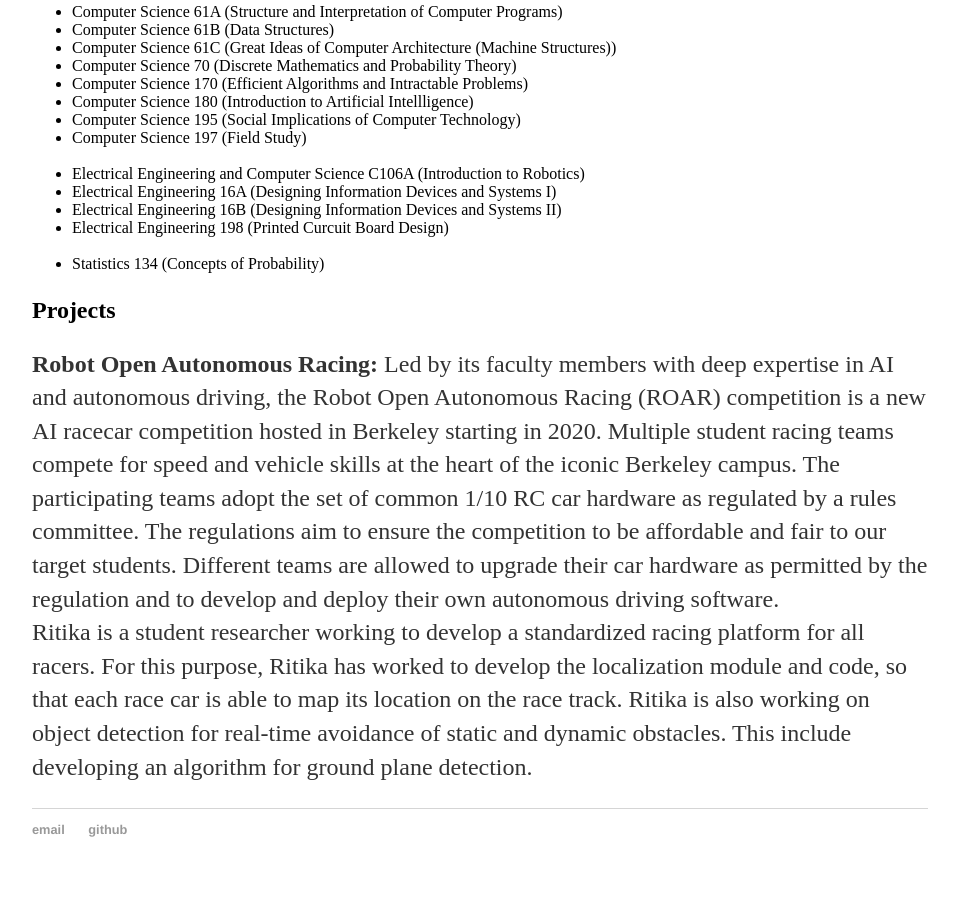
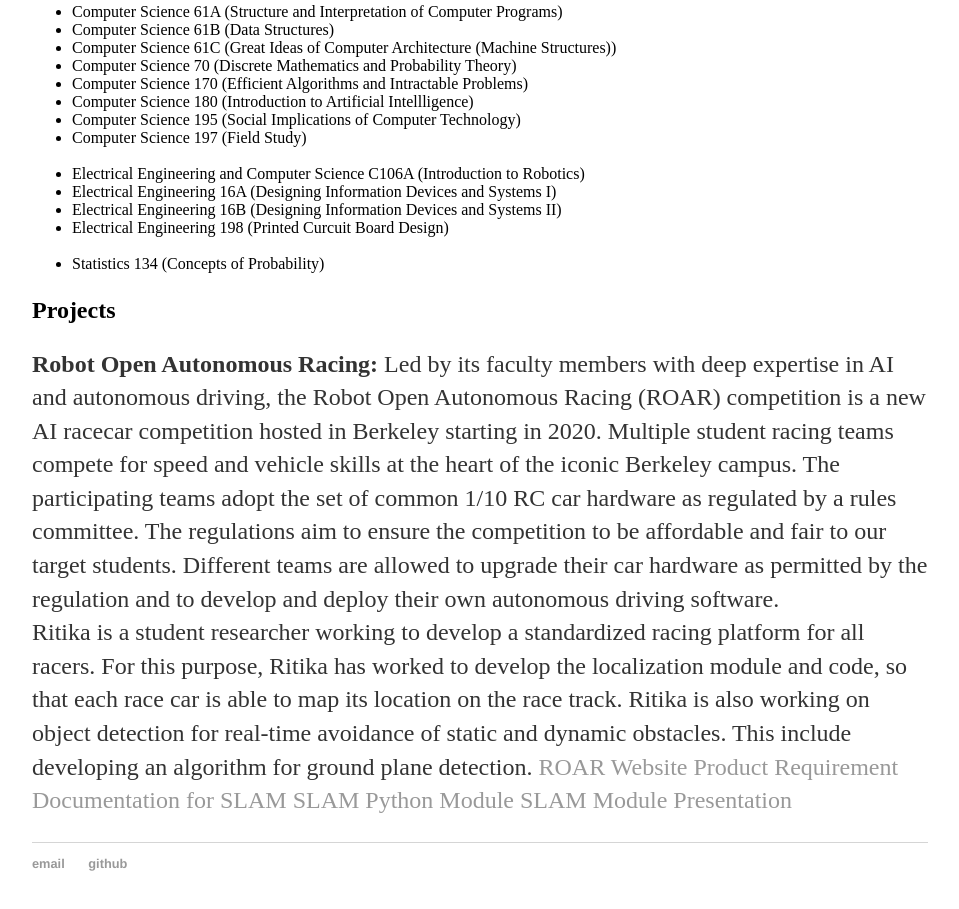
Before and after one commit to RitShri/RitShri.github.io, a plain HTML site: page cv/index.html in a window 1280 px wide. Shown: the part 337-1246 px from the top of the page, without its empty margins (160-1119 px from the left). Drawn offline with Linux system fonts and the light colour scheme.

Commit message:
Update index.html

```diff
--- a/cv/index.html
+++ b/cv/index.html
@@ -43,7 +43,10 @@
 			<p><b>Robot Open Autonomous Racing:</b> Led by its faculty members with deep expertise in AI and autonomous driving, the Robot Open Autonomous Racing (ROAR) competition is a new AI racecar competition hosted in Berkeley starting in 2020. Multiple student racing teams compete for speed and vehicle skills at the heart of the iconic Berkeley campus.
  The participating teams adopt the set of common 1/10 RC car hardware as regulated by a rules committee. The regulations aim to ensure the competition to be affordable and fair to our target students. Different teams are allowed to upgrade their car hardware as permitted by the regulation and to develop and deploy their own autonomous driving software.
 			<br> Ritika is a student researcher working to develop a standardized racing platform for all racers. For this purpose, Ritika has worked to develop the localization module and code, so that each race car is able to map its location on the race track. Ritika is also working on object detection for real-time avoidance of static and dynamic obstacles. This include developing an algorithm for ground plane detection.
-
+			 <a href="https://vivecenter.berkeley.edu/research1/roar/">ROAR Website</a>
+			 <a href="http://vivecenter.berkeley.edu/wp-content/uploads/2020/03/Product-Requirement-Document.pdf">Product Requirement Documentation for SLAM</a>
+			 <a href="http://vivecenter.berkeley.edu/wp-content/uploads/2020/04/Localization_Markers-.py-Files.zip">SLAM Python Module</a>
+			 <a href="http://vivecenter.berkeley.edu/wp-content/uploads/2020/03/Localization.pdf">SLAM Module Presentation</a>
 			</p>
     		</div><!-- /.blurb -->
 		</div><!-- /.container -->
```
